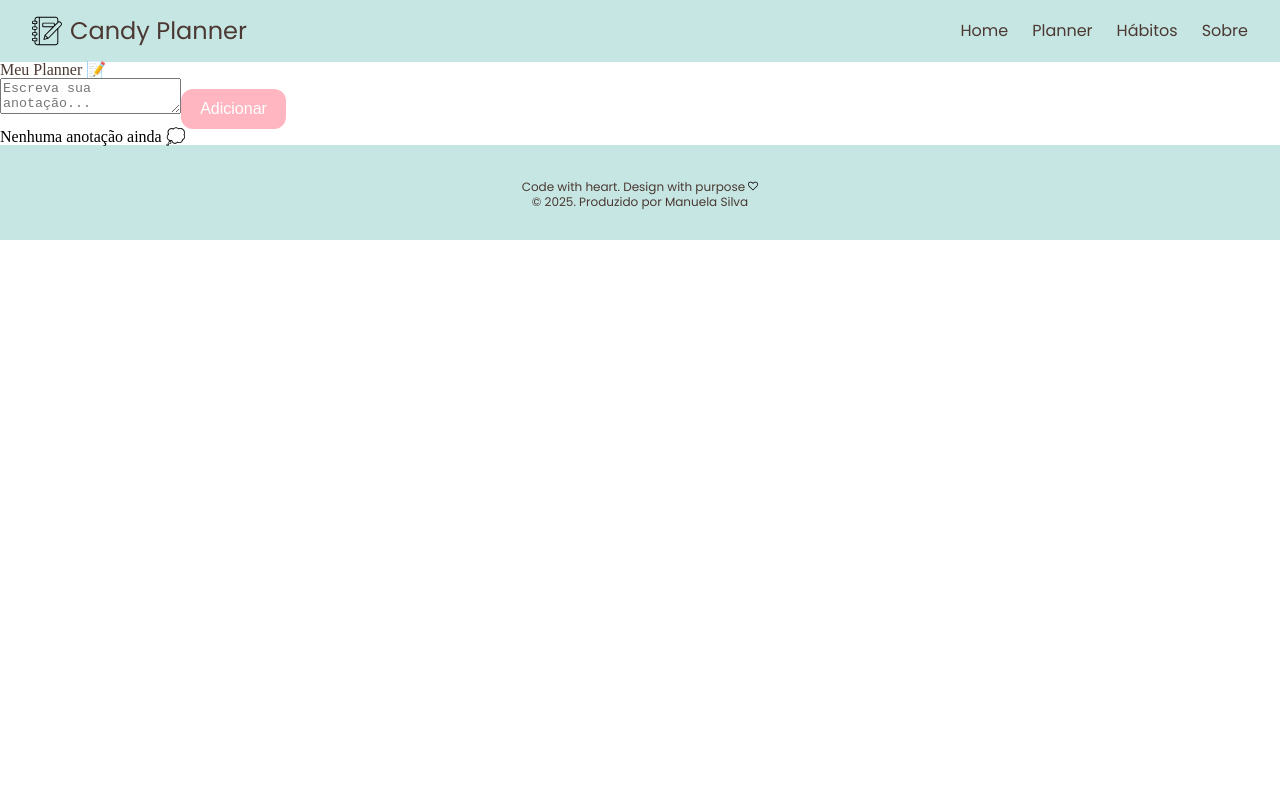
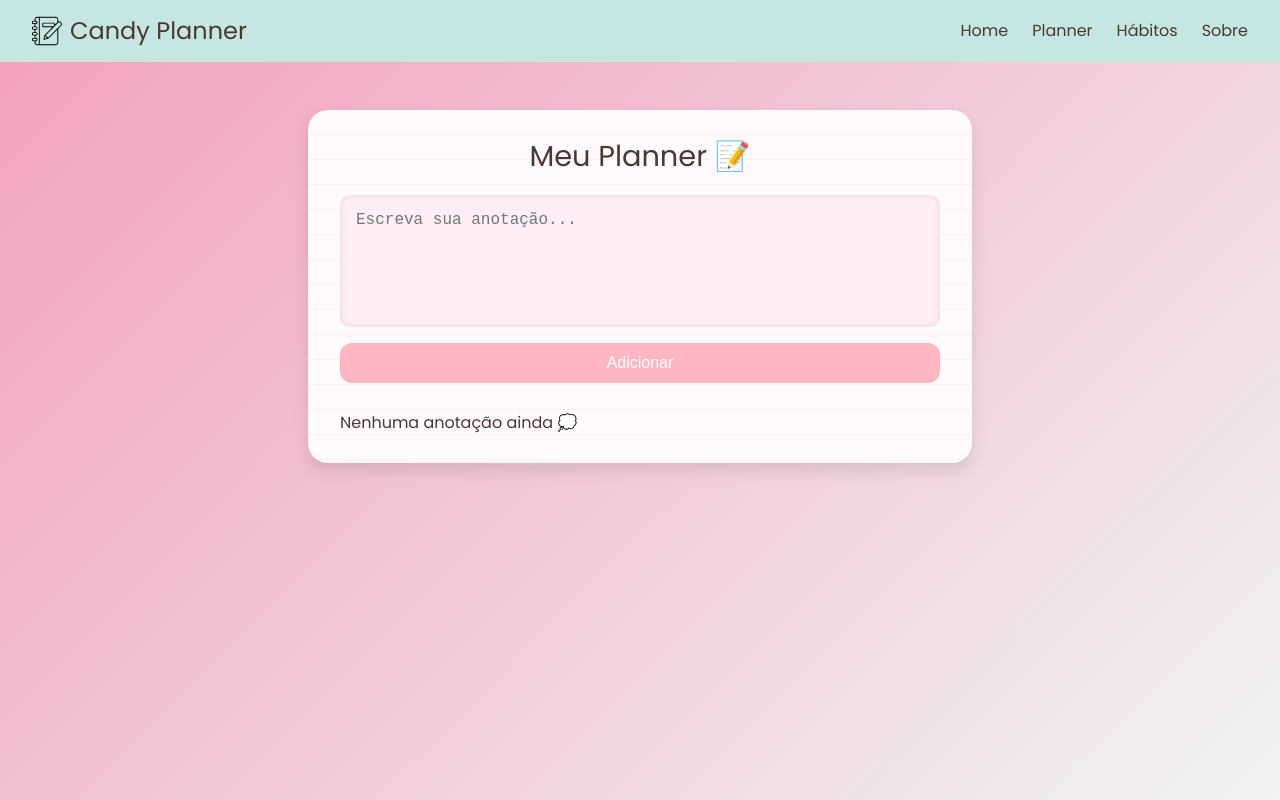
Before and after one commit to netuninho/candy-planner, a React (Vite) app: page /planner in a window 1280 px wide. Shown: the top 800 px of the page. Built offline with nearby package versions, Linux system fonts and the light colour scheme.

Commit message:
feat: estilizando pagina planner

```diff
--- a/src/assets/styles/pages/Planner.scss
+++ b/src/assets/styles/pages/Planner.scss
@@ -1,6 +1,84 @@
-@import '../main.scss';
+@use '../main.scss' as *;
 
-h1 {
-  font-size: 4rem;
+.planner {
+  min-height: 100vh;
+  background: linear-gradient(135deg, $bubble-gum , $candy-floss);
+  display: flex;
+  flex-direction: column;
+  align-items: center;
+  padding: 3rem 1rem;
+  font-family: $font-poppins;
   color: $chocolate;
+
+  &__container {
+    background: #fffafc;
+    border-radius: 20px;
+    padding: 2rem;
+    width: 100%;
+    max-width: 600px;
+    box-shadow: 0 8px 16px rgba(0, 0, 0, 0.1);
+    background-image: repeating-linear-gradient(to bottom,
+        #fffafc,
+        #fffafc 24px,
+        #f8e4ec 25px);
+  }
+
+  &__title {
+    text-align: center;
+    font-size: 1.8rem;
+    margin-bottom: 1.5rem;
+    color: $chocolate;
+  }
+
+  &__input {
+    display: flex;
+    flex-direction: column;
+    gap: 1rem;
+    margin-bottom: 2rem;
+
+    textarea {
+      resize: none;
+      min-height: 100px;
+      border: none;
+      border-radius: 10px;
+      padding: 1rem;
+      background-color: #ffeef5;
+      font-size: 1rem;
+      box-shadow: inset 0 0 6px rgba(0, 0, 0, 0.1);
+      transition: 0.3s;
+
+      &:focus {
+        outline: 2px solid #ffb6c1;
+      }
+    }
+  }
+
+  &__notes {
+    display: flex;
+    flex-direction: column;
+    gap: 1rem;
+  }
+
+  &__note {
+    background: #ffeef5;
+    border-left: 4px solid #ffb6c1;
+    border-radius: 12px;
+    padding: 1rem;
+    position: relative;
+    display: flex;
+    justify-content: space-between;
+    align-items: center;
+
+    button {
+      background: none;
+      border: none;
+      cursor: pointer;
+      font-size: 1.2rem;
+      transition: 0.2s;
+
+      &:hover {
+        transform: scale(1.1);
+      }
+    }
+  }
 }
```
